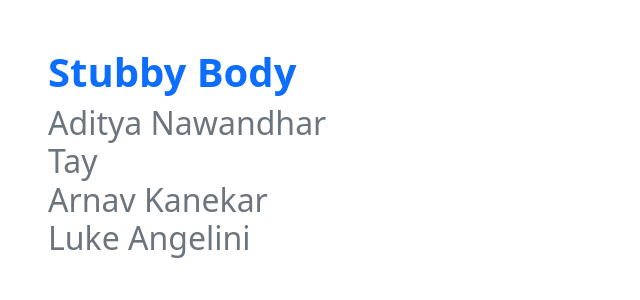
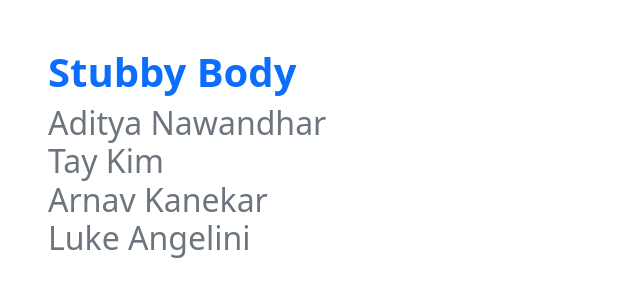
Before and after one commit to Firestorm0986/TAALrepository, a Flask app: page /stub/ in a window 1280 px wide. Shown: the part 66-366 px from the top of the page, without its empty margins (0-640 px from the left). Run offline with Flask 2, Linux system fonts and the light colour scheme.

Commit message:
Added last name

```diff
--- a/templates/stub.html
+++ b/templates/stub.html
@@ -11,7 +11,7 @@
         <h1 class="text-primary"><strong>Stubby Body</strong></h1>
         <h2 class="text-secondary">
             Aditya Nawandhar <br>
-            Tay <br>
+            Tay Kim <br>
             Arnav Kanekar <br>
             Luke Angelini <br>
         </h2>
```
